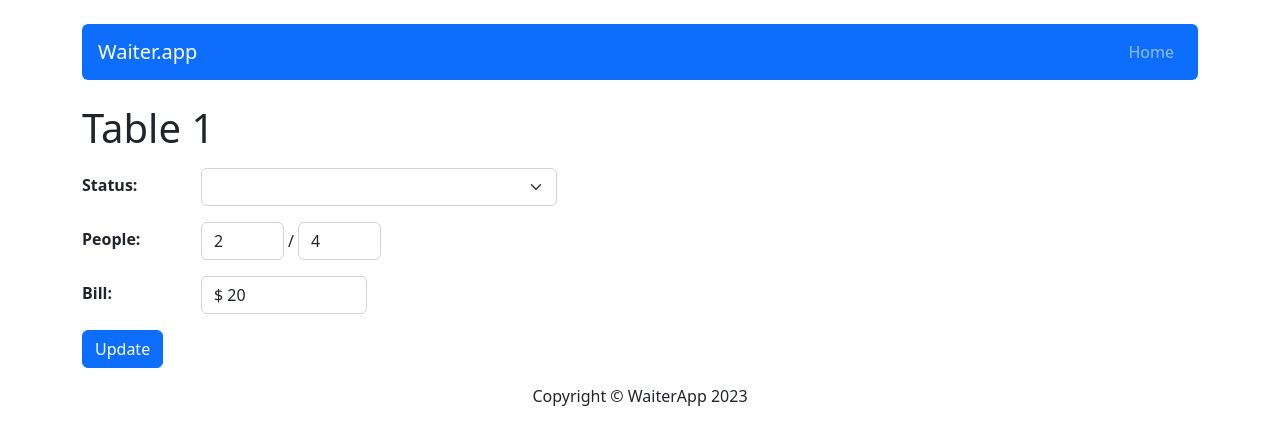
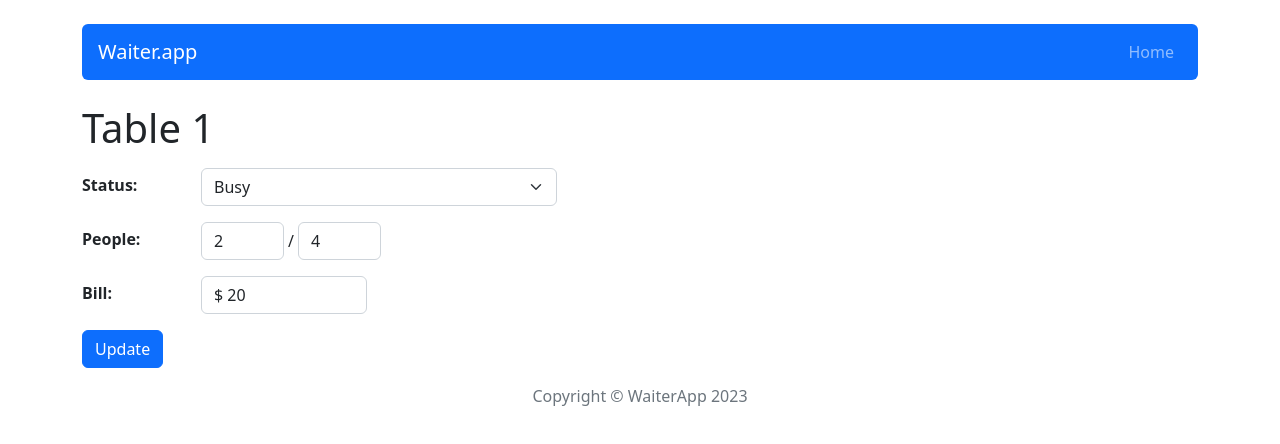
Before and after one commit to ewaolczak/waiter-app-kodilla, a React (Create React App) app: page /table/1 in a window 1280 px wide. Shown: the top 444 px of the page. Built offline with nearby package versions, Linux system fonts and the light colour scheme.

Commit message:
IN PROGRESS updating tables

```diff
--- a/package.json
+++ b/package.json
@@ -20,6 +20,7 @@
     "redux": "^4.2.1",
     "redux-devtools-extension": "^2.13.9",
     "redux-thunk": "^2.4.2",
+    "shortid": "^2.2.16",
     "web-vitals": "^2.1.0",
     "yarn-run-all": "^3.1.1"
   },
--- a/src/components/pages/TableDetails/TableDetails.js
+++ b/src/components/pages/TableDetails/TableDetails.js
@@ -5,16 +5,29 @@ import { /* useDispatch */ useSelector } from 'react-redux';
 import { useParams } from 'react-router';
 import { getTableById } from '../../../redux/tablesRedux';
 
-const TableDetails = () => {
+const TableDetails = ({ action }) => {
   // const dispatch = useDispatch();
   const { id } = useParams();
   const getTable = useSelector((state) => getTableById(state, id));
 
   const [table] = useState(getTable.id);
-  const [status] = useState(getTable.status);
-  const [peopleAmount] = useState(getTable.peopleAmount);
-  const [maxPeopleAmount] = useState(getTable.maxPeopleAmount);
-  const [bill] = useState(getTable.bill);
+  const [status, setStatus] = useState(getTable.status);
+  const [peopleAmount, setpeopleAmount] = useState(getTable.peopleAmount);
+  const [maxPeopleAmount, setmaxPeopleAmount] = useState(
+    getTable.maxPeopleAmount
+  );
+  const [bill, setBill] = useState(getTable.bill);
+
+  const handleSubmit = (e) => {
+    e.preventDefault();
+    action({
+      id,
+      status,
+      peopleAmount,
+      maxPeopleAmount,
+      bill
+    });
+  };
 
   return (
     <>
@@ -28,7 +41,12 @@ const TableDetails = () => {
               </Form.Label>
             </Col>
             <Col xs={4}>
-              <Form.Select value={status}></Form.Select>
+              <Form.Select value={status}>
+                <option value='Free'>Free</option>
+                <option value='Reserved'>Reserved</option>
+                <option value='Busy'>Busy</option>
+                <option value='Cleaning'>Cleaning</option>
+              </Form.Select>
             </Col>
           </Row>
         </Form.Group>
--- a/src/components/views/Footer/Footer.js
+++ b/src/components/views/Footer/Footer.js
@@ -4,7 +4,7 @@ import { Card } from 'react-bootstrap';
 const Footer = () => {
   return (
     <Card style={{ border: 'none' }}>
-      <Card.Body className='align-self-center'>
+      <Card.Body className='align-self-center text-muted'>
         Copyright &copy; WaiterApp 2023
       </Card.Body>
     </Card>
--- a/src/redux/tablesRedux.js
+++ b/src/redux/tablesRedux.js
@@ -1,3 +1,5 @@
+import shortid from 'shortid';
+
 //selectors
 export const getAllTables = (state) => state.tables;
 export const getTableById = ({ tables }, tableId) =>
@@ -5,10 +7,15 @@ export const getTableById = ({ tables }, tableId) =>
 
 // actions
 const createActionName = (actionName) => `app/tables/${actionName}`;
+const ADD_TABLE = createActionName('ADD_TABLE');
 
 // action creators
+export const addTable = (payload) => ({ type: ADD_TABLE, payload });
+
 const tablesReducer = (statePart = [], action) => {
   switch (action.type) {
+    case ADD_TABLE:
+      return [...statePart, { ...action.payload, id: shortid }];
     default:
       return statePart;
   }
```
Also changed, not shown: 1 other file (tests, documents, lock files or other folders).
